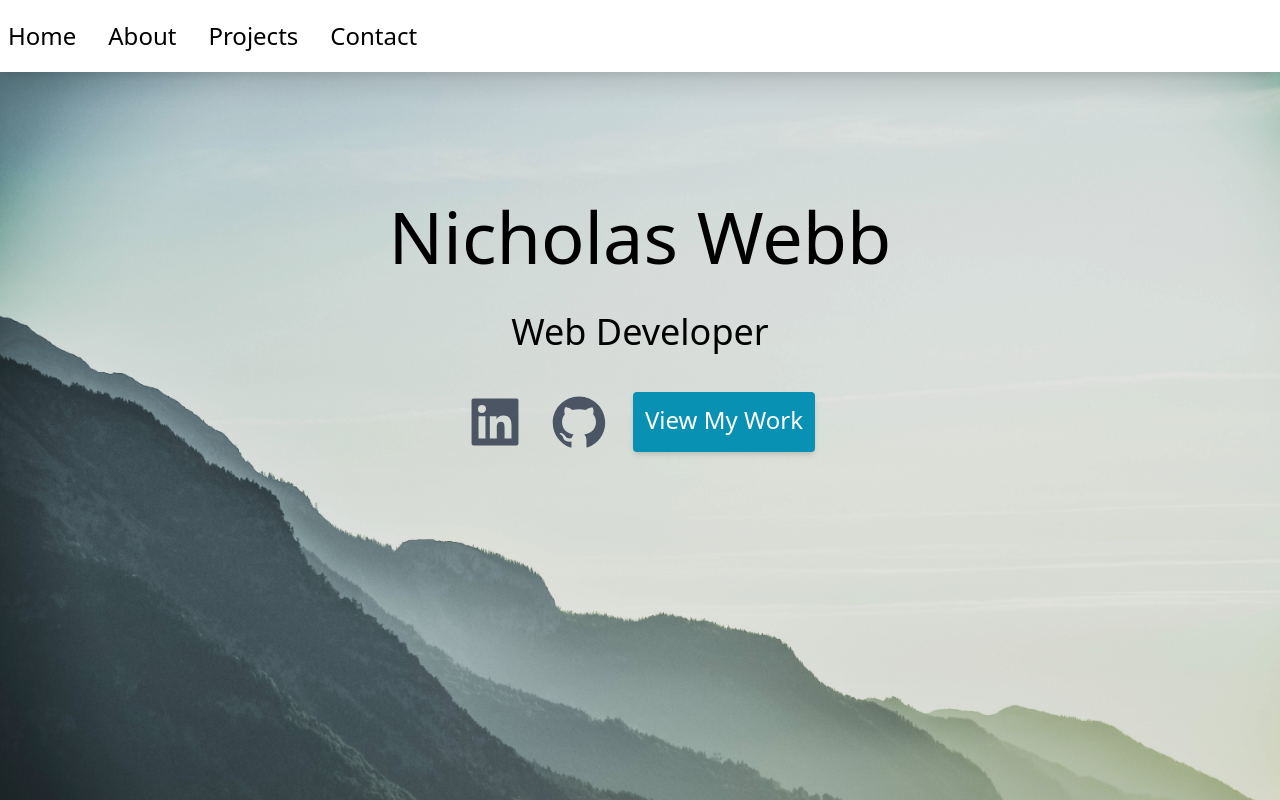
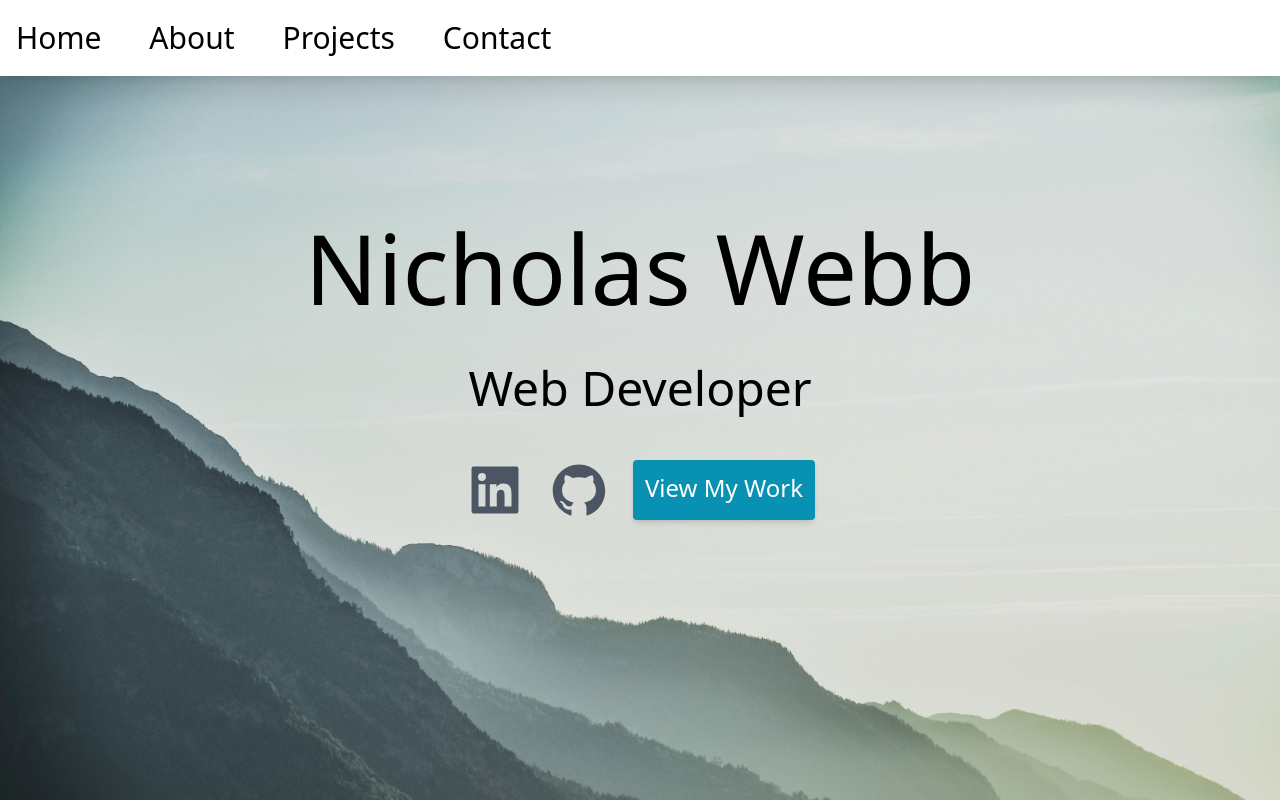
Before and after one commit to nwebb123/personal-portfolio-react, a React (Create React App) app: page / in a window 1280 px wide. Shown: the top 800 px of the page. Built offline with nearby package versions, Linux system fonts and the light colour scheme.

Commit message:
Styling updates
styling updates across various components

```diff
--- a/src/App.js
+++ b/src/App.js
@@ -10,7 +10,7 @@ import Footer from './Footer'
 function App() {
   return (
     <>
-      <div id="top"></div>
+      <div id="home"></div>
       <Navbar />
       <Hero />
       <About />
--- a/src/Hero.js
+++ b/src/Hero.js
@@ -4,11 +4,11 @@ import { AiFillLinkedin, AiFillGithub } from "react-icons/ai";
 function Hero() {
   return (
     <section id="hero" className="min-h-screen hero-bg">
-      <div className="text-center sm:pt-24 md:pt-28">
-        <h2 className="text-5xl md:text-7xl p-4 text-black font-light">
+      <div className="text-center sm:pt-24 md:pt-28 lg:pt-32">
+        <h2 className="text-5xl md:text-7xl xl:text-8xl p-4 text-black font-light">
           Nicholas Webb
         </h2>
-        <h3 className="text-black text-2xl md:text-4xl py-4 md:py-6 font-light">
+        <h3 className="text-black text-2xl md:text-4xl xl:text-5xl py-4 md:py-6 lg:py-8 font-light">
           Web Developer
         </h3>
         {/* <p className="text-lg md:text-2xl p-5 leading-8 md:leading-10 text-black max-w-2xl mx-auto">
--- a/src/Navbar.js
+++ b/src/Navbar.js
@@ -2,18 +2,18 @@ import React from 'react'
 
 function Navbar() {
   return (
-    <nav className="sticky top-0 z-50 py-5 px-2 flex space-x-8 justify-center lg:justify-start shadow-xl bg-white ">
-          <a href="#top">
-            <h1 className="text-xl md:text-2xl font-medium">Home</h1>
+    <nav className="sticky top-0 z-50 py-5 px-2 lg:px-4 flex space-x-12 lg:space-x-912 justify-center lg:justify-start  shadow-xl bg-white ">
+          <a href="#home">
+            <h1 className="text-xl md:text-2xl lg:text-3xl font-medium">Home</h1>
           </a>
           <a href="#about">
-            <h1 className="text-xl md:text-2xl font-medium">About</h1>
+            <h1 className="text-xl md:text-2xl lg:text-3xl font-medium">About</h1>
           </a>
           <a href="#projects">
-            <h1 className="text-xl md:text-2xl font-medium">Projects</h1>
+            <h1 className="text-xl md:text-2xl lg:text-3xl font-medium">Projects</h1>
           </a>
           <a href="#contact">
-            <h1 className="text-xl md:text-2xl font-medium">Contact</h1>
+            <h1 className="text-xl md:text-2xl lg:text-3xl font-medium">Contact</h1>
           </a>
 
         </nav>
```
